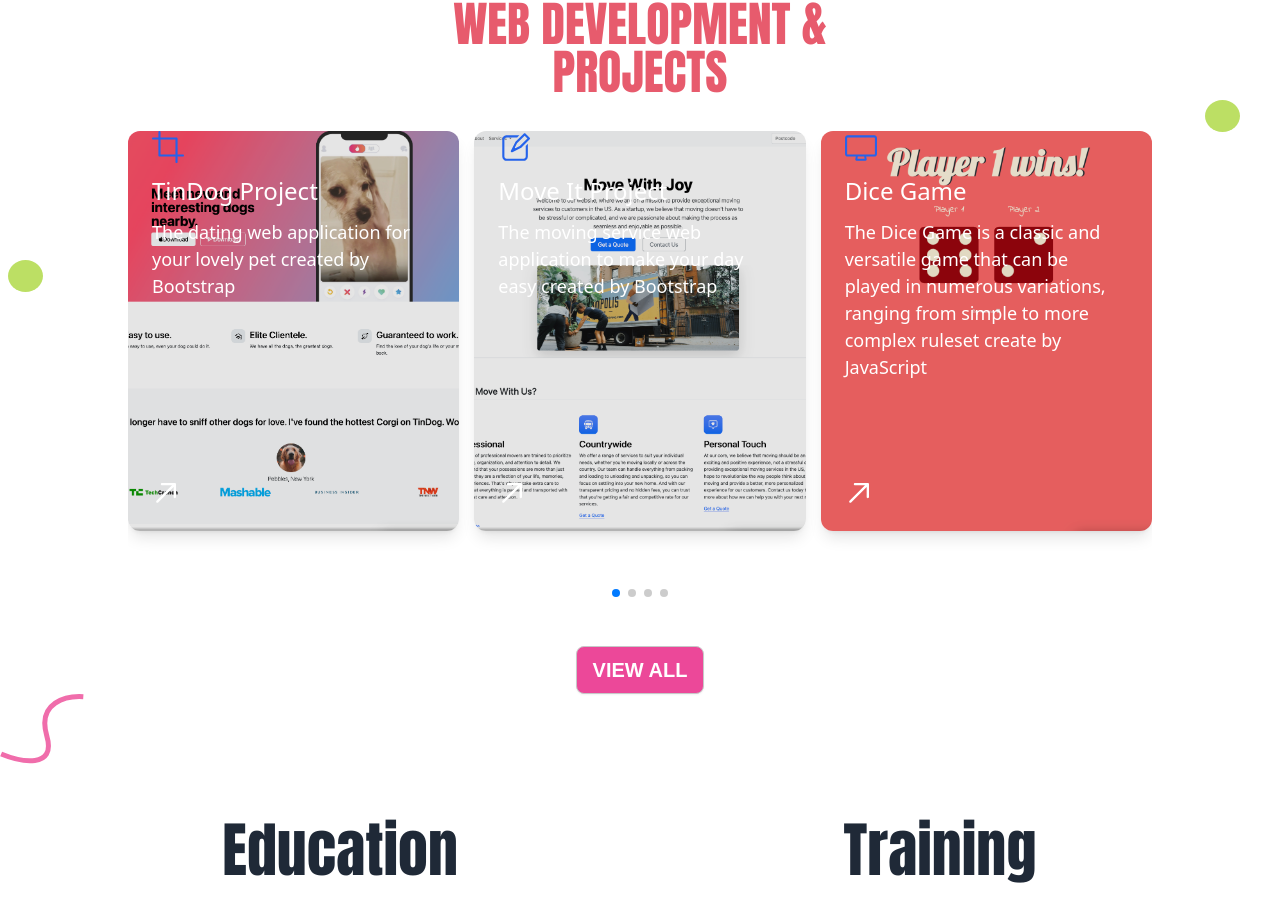
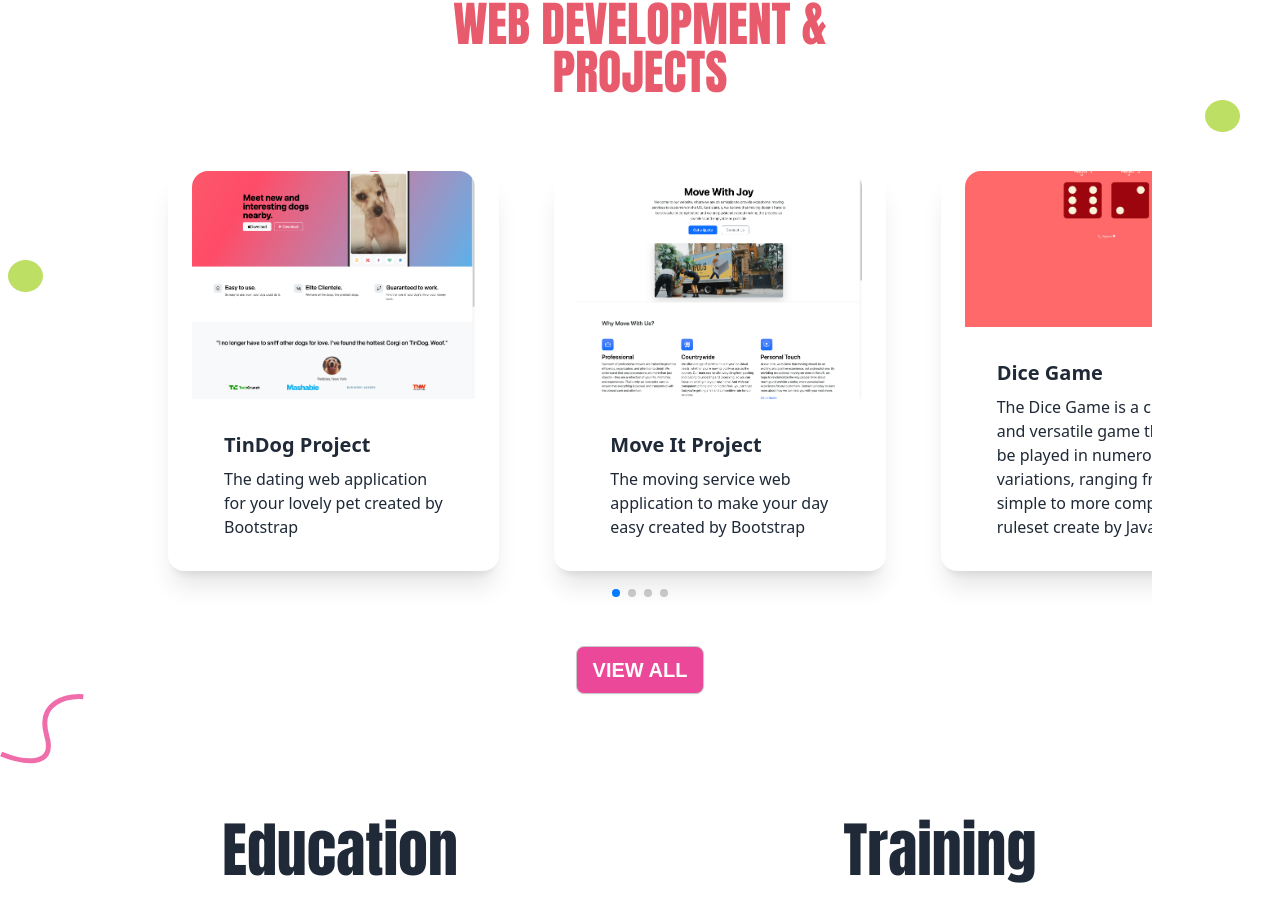
Before and after one commit to Packina/Portfolio, a React (Vite) app: page / in a window 1280 px wide. Shown: the part 2660-3579 px from the top of the page. Built offline with nearby package versions, Linux system fonts and the light colour scheme; a web font is replaced by a local one.

Commit message:
Change the card of project

```diff
--- a/src/Components/AboutMe.jsx
+++ b/src/Components/AboutMe.jsx
@@ -4,9 +4,9 @@ const AboutMe = () => {
   return (
     <>
     <section className="introduction h-screen bg-[#FDF5F5] relative z-10">
-      <div className="flex flex-col lg:flex-row pt-10 lg:pt-20 ">
-        <div className="aboutme-content mx-8 flex-1 lg:mx-20">
-          <p className="lg:text-xl font-poppins text-lg lg:mb-5 " >Hey there,</p>
+      <div className="flex flex-col lg:flex-row pt-10 lg:pt-20">
+        <div className="aboutme-content mx-8 flex-1 lg:mx-20 animate-fade-up">
+          <p className="lg:text-xl font-poppins text-lg lg:mb-5">Hey there,</p>
           <p className="lg:text-7xl text-5xl font-anton ">I’m Kanjana</p>
           <p className="lg:text-7xl text-5xl font-anton lg:mb-5">Kannarest</p>
           <p className="lg:text-2xl font-poppins text-pink-500 text-lg">
--- a/src/Components/ActiveSlider.jsx
+++ b/src/Components/ActiveSlider.jsx
@@ -6,9 +6,7 @@ import { FreeMode, Pagination } from "swiper/modules";
 import { RxArrowTopRight } from "react-icons/rx";
 import { ServiceData } from "../Components/ServiceData";
 
-
 const ActiveSlider = () => {
-
   return (
     <div className="flex items-center justify-center flex-col h-[550px] lg:mt-0 ">
       <Swiper
@@ -32,20 +30,18 @@ const ActiveSlider = () => {
         {ServiceData.map((item) => (
           <SwiperSlide
             key={item.title}
-            className="flex items-center justify-center"
+            className="card px-6 h-[350px] w-[215px]  bg-base-100 shadow-xl lg:m-10 lg:h-[400px] lg:w-[350px] overflow-hidden cursor-pointer "
           >
-            <div className="flex flex-col gap-6 mb-20 group relative shadow-lg text-white rounded-xl px-6  h-[350px] w-[215px] lg:h-[400px] lg:w-[350px] overflow-hidden cursor-pointer">
-              <div
-                className="absolute inset-0 bg-cover bg-center "
-                style={{ backgroundImage: `url(${item.backgroundImage})` }}
+            <figure>
+              <img
+                src={item.backgroundImage}
               />
-              <div className="absolute inset-0 bg-black opacity-10 group-hover:opacity-50" />
-              <div className="relative flex flex-col gap-3">
-                <item.icon className="text-blue-600 group-hover:text-blue-400 w-[32px] h-[32px]" />
-                <h1 className="text-xl lg:text-2xl">{item.title} </h1>
-                <p className="lg:text-[18px]">{item.content} </p>
-              </div>
-              <RxArrowTopRight className="absolute bottom-5 left-5 w-[35px] h-[35px] text-white group-hover:text-blue-500 group-hover:rotate-45 duration-100" />
+            </figure>
+            <div className="card-body">
+              <h2 className="card-title">
+              {item.title}
+              </h2>
+              <p>{item.content}</p>
             </div>
           </SwiperSlide>
         ))}
--- a/src/Components/Home.jsx
+++ b/src/Components/Home.jsx
@@ -1,5 +1,4 @@
 import { TypeAnimation } from 'react-type-animation';
-import { motion } from "framer-motion";
 import LinkedinIcon from "../../public/linkedin-icon.svg";
 
 const Home = () => {
@@ -80,24 +79,12 @@ const Home = () => {
           </svg>
         </div>
         <div className="absolute bottom-60 left-10">
-          <motion.svg
+          <svg
             xmlns="http://www.w3.org/2000/svg"
             width="130"
             height="122"
             viewBox="0 0 130 122"
             fill="none"
-            // initial={{ opacity: 0, scale: 0.5 }}
-            // animate={{ opacity: 1, scale: 1 }}
-            // transition={{
-            //   duration: 0.3,
-            //   ease: [0, 0.71, 0.2, 1.01],
-            //   scale: {
-            //     type: "spring",
-            //     damping: 5,
-            //     stiffness: 100,
-            //     restDelta: 0.001
-            //   }
-            // }}
           >
             <ellipse
               cx="64.5255"
@@ -106,7 +93,7 @@ const Home = () => {
               ry="60.6394"
               fill="#BCDF64"
             />
-          </motion.svg>
+          </svg>
         </div>
         <div className="absolute bottom-40 ">
           <svg
--- a/src/Components/ServiceData.js
+++ b/src/Components/ServiceData.js
@@ -35,7 +35,7 @@ import {
     {
       icon: RxReader,
       title: "Drum Kit",
-      content: "an interactive and engaging experience designed to simulate playing a virtual drum kit. Players typically have access to a variety of digital drum pads representing different parts of a drum kit, including kick drum, snare drum, hi-hat, toms, cymbals, and more create by JavaScript. ",
+      content: "an interactive and engaging experience designed to simulate playing a virtual drum kit. create by JavaScript. ",
       backgroundImage: drumKid ,
     },
     {
--- a/src/index.css
+++ b/src/index.css
@@ -25,6 +25,27 @@
   /* background-color: #FDF5F5;; */
 }
 
+
+@keyframes fade-up{
+  0%{
+    opacity: 0;
+    transform: translate(30px) scale(0.9);
+  }
+  100%{
+    opacity: 1;
+    transform: translate(0px) scale(1);
+  }
+}
+@keyframes fade-down{
+  0%{
+    opacity: 0;
+    transform: translate(-30px) scale(0.9);
+  }
+  100%{
+    opacity: 1;
+    transform: translate(0px) scale(1);
+  }
+}
 /* :root {
   font-family: Inter, system-ui, A@layer utilities R
 • paused {
--- a/tailwind.config.js
+++ b/tailwind.config.js
@@ -12,13 +12,34 @@ export default {
       },
       animation: {
         "loop-scroll": "loop-scroll 30s linear infinite",
+
       },
       keyframes: {
         "loop-scroll": {
           from: { transform: "translateX(0)" },
           to: { transform: "translateX(-100%)" },
         },
-      },
+        "fade-up": {
+          "0%": {
+            opacity: 0,
+            transform: "translateY(30px) scale(0.9)",
+          },
+          "100%": {
+            opacity: 1,
+            transform: "translateY(0px) scale(1)",
+          },
+        },
+        "fade-down": {
+          "0%": {
+            opacity: 0,
+            transform: "translateY(-30px) scale(0.9)",
+          },
+          "100%": {
+            opacity: 1,
+            transform: "translateY(0px) scale(1)",
+          },
+        },
+      }
     },
   },
   plugins: [require("daisyui")],
```
